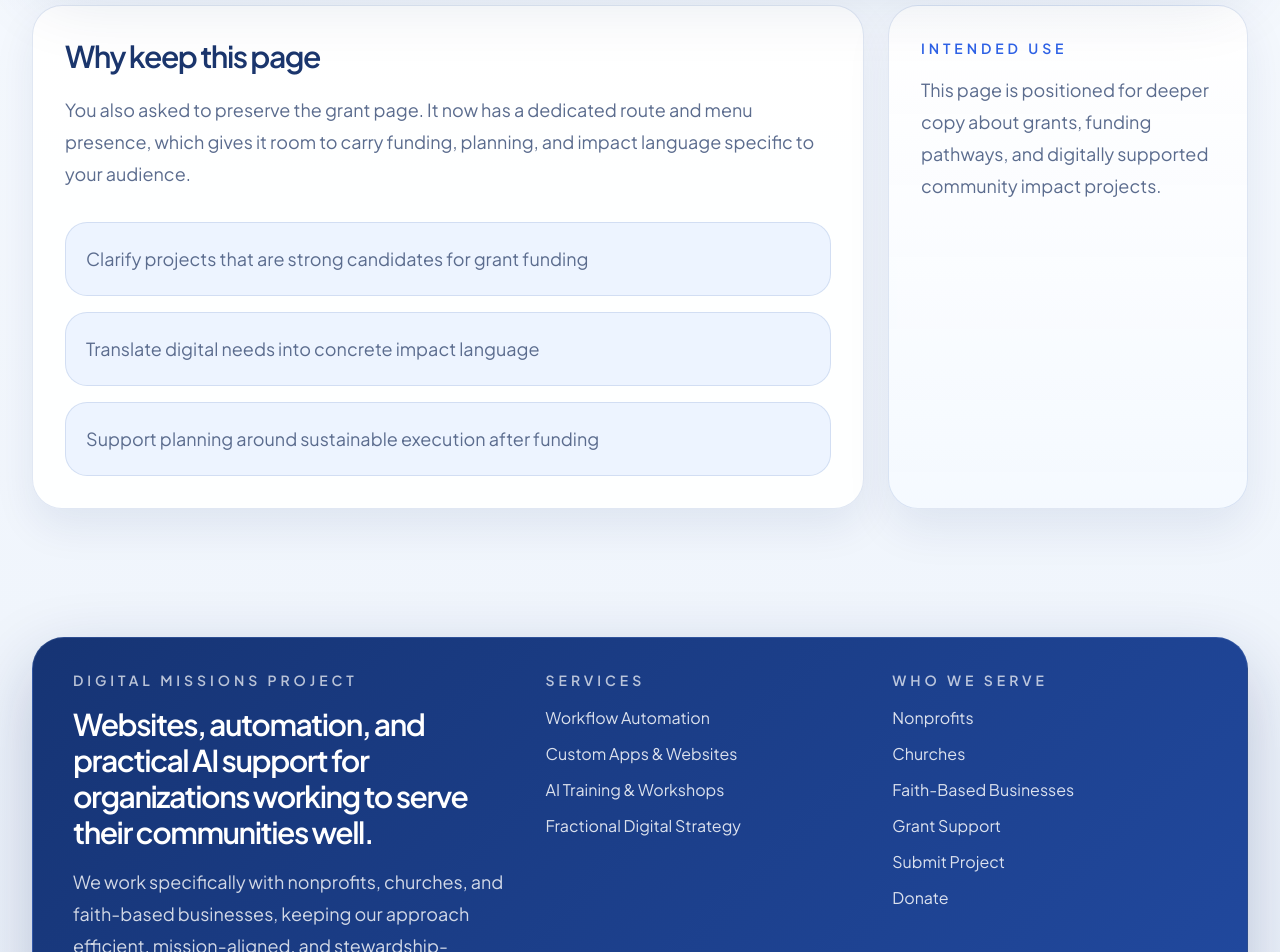
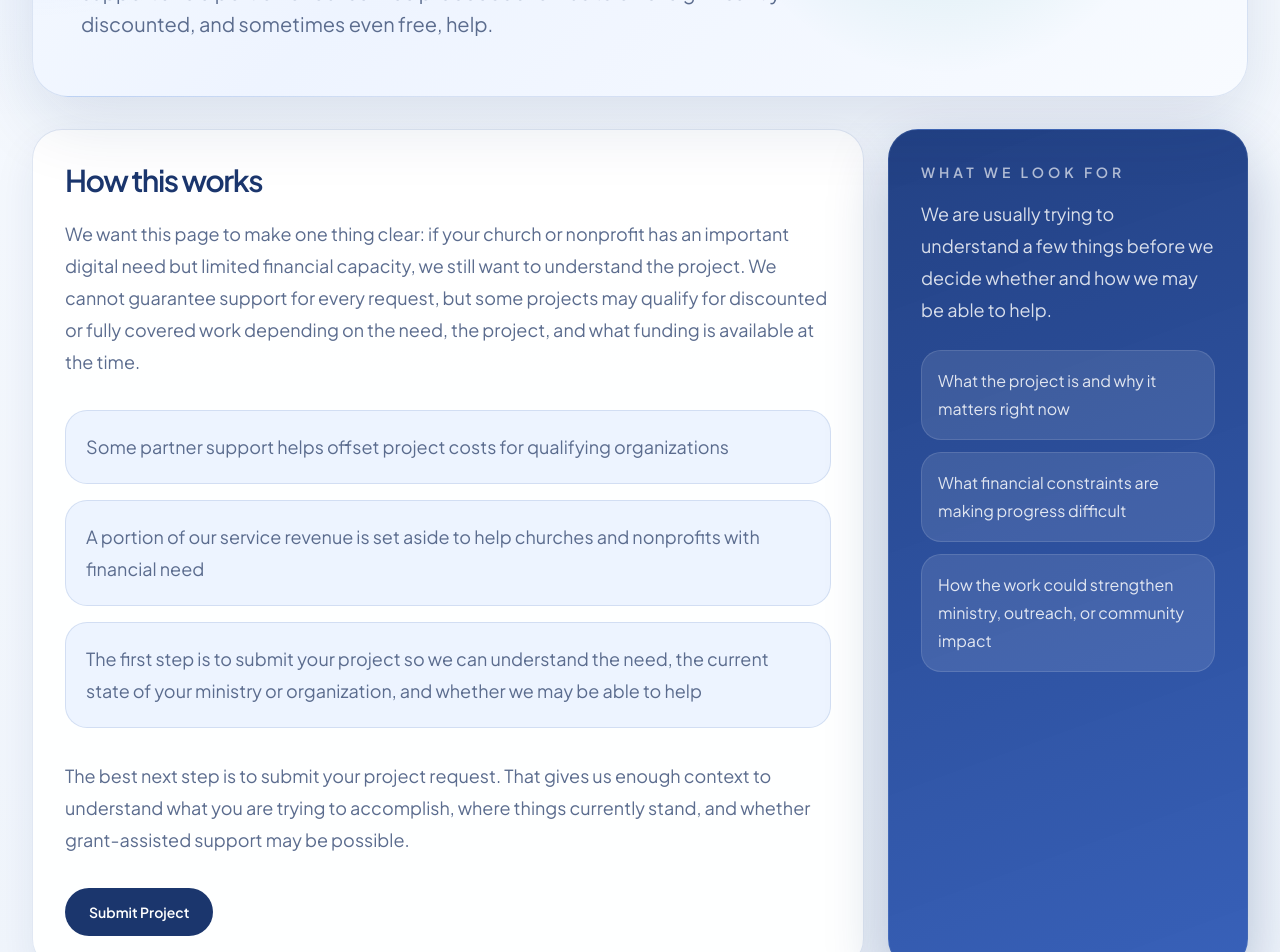
Before and after one commit to EricCJaffe/DigitalMissionsProject, a Next.js app: page /grant in a window 1280 px wide. Shown: the part 560-1512 px from the top of the page. Built offline with nearby package versions, Linux system fonts and the light colour scheme.

Commit message:
Rewrite grant page copy

```diff
--- a/src/app/grant/page.tsx
+++ b/src/app/grant/page.tsx
@@ -1,3 +1,4 @@
+import Link from "next/link";
 import { PageHero } from "@/components/page-hero";
 import { grantContent } from "@/content/site";
 
@@ -14,12 +15,15 @@ export default function GrantPage() {
         <section className="grid gap-6 lg:grid-cols-[minmax(0,1fr)_360px]">
           <div className="rounded-[30px] border border-[var(--line)] bg-white/92 p-8 shadow-[0_18px_42px_rgba(15,42,102,0.08)]">
             <h2 className="text-3xl font-semibold tracking-[-0.05em] text-[var(--navy)]">
-              Why keep this page
+              How this works
             </h2>
             <p className="mt-5 text-lg leading-8 text-[var(--muted)]">
-              You also asked to preserve the grant page. It now has a dedicated
-              route and menu presence, which gives it room to carry funding,
-              planning, and impact language specific to your audience.
+              We want this page to make one thing clear: if your church or
+              nonprofit has an important digital need but limited financial
+              capacity, we still want to understand the project. We cannot
+              guarantee support for every request, but some projects may
+              qualify for discounted or fully covered work depending on the
+              need, the project, and what funding is available at the time.
             </p>
             <div className="mt-8 grid gap-4">
               {grantContent.bullets.map((bullet) => (
@@ -31,16 +35,42 @@ export default function GrantPage() {
                 </div>
               ))}
             </div>
+            <p className="mt-8 text-lg leading-8 text-[var(--muted)]">
+              The best next step is to submit your project request. That gives
+              us enough context to understand what you are trying to accomplish,
+              where things currently stand, and whether grant-assisted support
+              may be possible.
+            </p>
+            <Link
+              href="/submit-project"
+              className="mt-8 inline-flex h-12 items-center justify-center rounded-full bg-[var(--navy)] px-6 text-sm font-semibold text-white transition hover:-translate-y-0.5"
+            >
+              Submit Project
+            </Link>
           </div>
 
-          <aside className="rounded-[30px] border border-[var(--line)] bg-[linear-gradient(180deg,_rgba(255,255,255,0.95),_rgba(245,249,255,0.92))] p-8 shadow-[0_20px_45px_rgba(15,42,102,0.08)]">
-            <p className="text-sm font-semibold uppercase tracking-[0.28em] text-[var(--blue)]">
-              Intended use
+          <aside className="rounded-[30px] border border-[var(--line)] bg-[linear-gradient(160deg,_rgba(30,61,129,0.98),_rgba(45,88,181,0.95))] p-8 text-white shadow-[0_25px_60px_rgba(15,45,105,0.28)]">
+            <p className="text-sm font-semibold uppercase tracking-[0.28em] text-white/65">
+              What we look for
             </p>
-            <p className="mt-4 text-lg leading-8 text-[var(--muted)]">
-              This page is positioned for deeper copy about grants, funding
-              pathways, and digitally supported community impact projects.
+            <p className="mt-4 text-lg leading-8 text-white/82">
+              We are usually trying to understand a few things before we decide
+              whether and how we may be able to help.
             </p>
+            <div className="mt-6 grid gap-3">
+              {[
+                "What the project is and why it matters right now",
+                "What financial constraints are making progress difficult",
+                "How the work could strengthen ministry, outreach, or community impact",
+              ].map((item) => (
+                <div
+                  key={item}
+                  className="rounded-[20px] border border-white/12 bg-white/10 px-4 py-4 text-base leading-7 text-white/84"
+                >
+                  {item}
+                </div>
+              ))}
+            </div>
           </aside>
         </section>
       </div>
--- a/src/content/site.ts
+++ b/src/content/site.ts
@@ -229,12 +229,12 @@ export const donateContent = {
 };
 
 export const grantContent = {
-  title: "Grant Support For Mission-Driven Growth",
+  title: "Grant Support For Churches And Nonprofits That Need Help Moving Forward",
   description:
-    "We help organizations think through grant-ready digital initiatives, especially when outreach, infrastructure, and community impact need better support.",
+    "Some churches and nonprofits are trying to move important work forward but do not have the financial capacity to cover the full cost. In some cases, partner support and a portion of our service proceeds allow us to offer significantly discounted, and sometimes even free, help.",
   bullets: [
-    "Clarify projects that are strong candidates for grant funding",
-    "Translate digital needs into concrete impact language",
-    "Support planning around sustainable execution after funding",
+    "Some partner support helps offset project costs for qualifying organizations",
+    "A portion of our service revenue is set aside to help churches and nonprofits with financial need",
+    "The first step is to submit your project so we can understand the need, the current state of your ministry or organization, and whether we may be able to help",
   ],
 };
```
